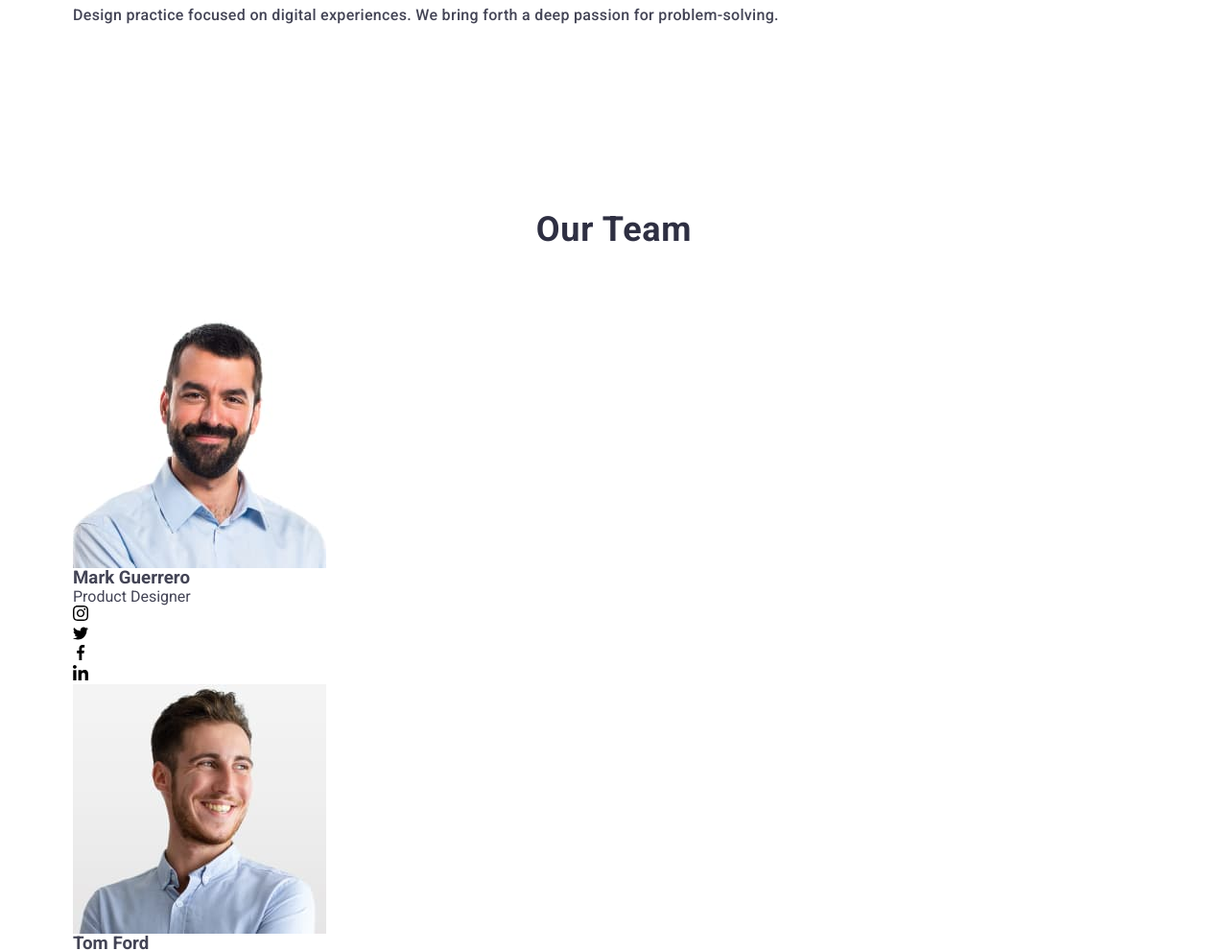
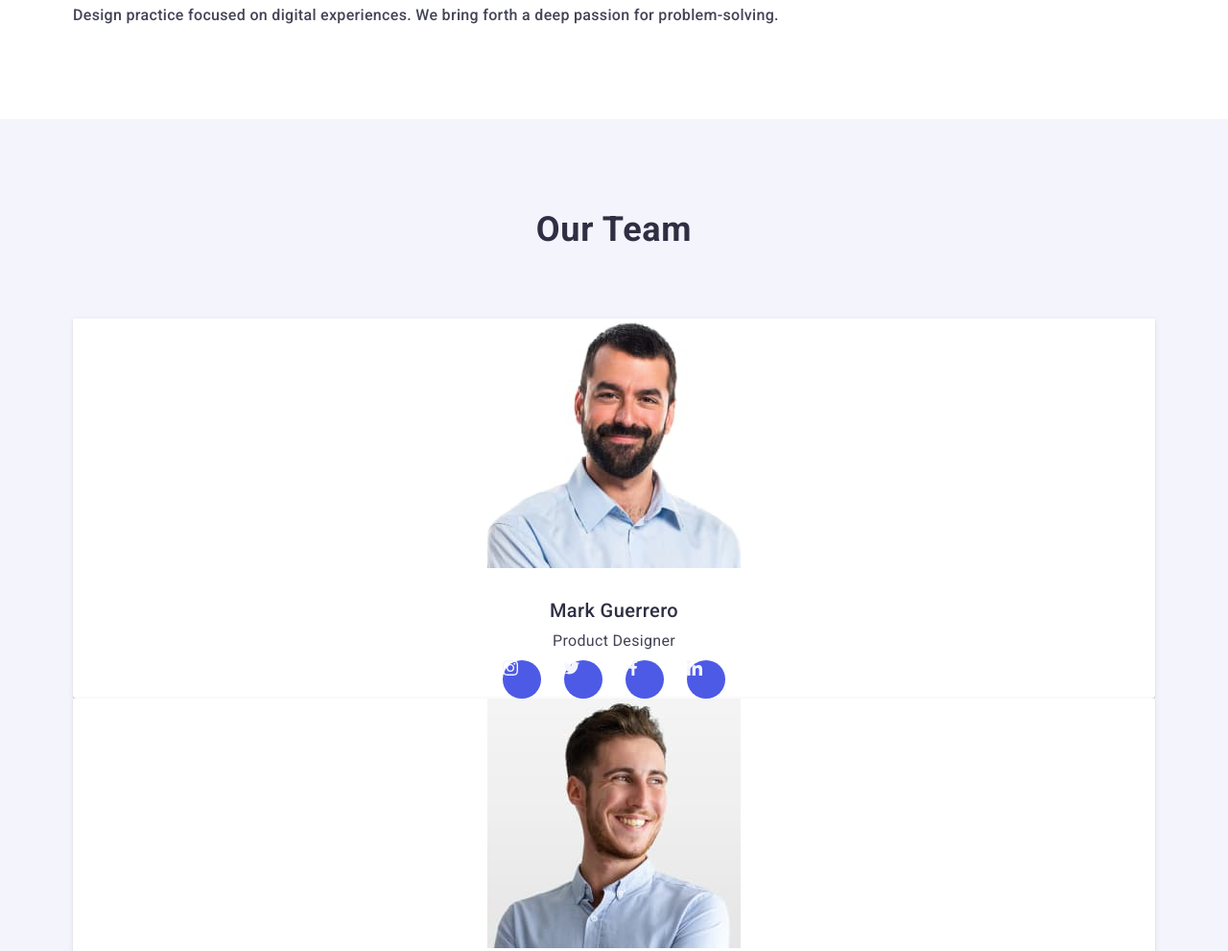
Before and after one commit to Lariysa/goit-homework-06, a plain HTML site: page index.html in a window 1280 px wide. Shown: the part 1072-2063 px from the top of the page at 96% size. Drawn offline with nearby package versions, Linux system fonts and the light colour scheme.

Commit message:
add.index.html

```diff
--- a/css/styles.css
+++ b/css/styles.css
@@ -263,6 +263,7 @@ color: var(--WHITE, #FFF);
     align-items: flex-start;
     gap: 10px;
     border-radius: 4px;
+    border: none;
     margin-left: auto;
     margin-right: auto;
     margin-top: 56px;
@@ -311,11 +312,9 @@ display: none;
 
 .business-rules-list {
     margin-bottom: 72px;
-
 }
 
 /*  EXPERTS */
-
 
 
 .experts-team {
@@ -330,6 +329,60 @@ display: none;
     color: var(--NAVY-BLUE, #2E2F42);
 }
 
+.experts-name  {
+    background-color: var(--CLOUD, #F4F4FD);
+}
+
+.experts-list-tab {
+    width: 100%;
+    display: flex;
+    flex-direction: column;
+    justify-content: center;
+    align-items: center;
+    gap: 32px;
+    border-radius: 0px 0px 4px 4px;
+    background: var(--WHITE, #FFFFFF);
+    box-shadow: 0px 2px 1px 0px rgba(46, 47, 66, 0.08), 0px 1px 1px 0px rgba(46, 47, 66, 0.16), 0px 1px 6px 0px rgba(46, 47, 66, 0.08);
+}
+
+.experts-img-name {
+   text-align: center;
+   font-size: 20px;
+   font-weight: 500;
+   line-height: 1.2; /* 120% */
+   letter-spacing: 0.02em;
+   color: var(--NAVY-BLUE, #2E2F42);
+   margin-bottom: 8px;
+}
+
+
+.social-list {
+    display: flex;
+    justify-content: center;
+    gap: 24px;
+}
+
+.experts-role {
+text-align: center;
+font-size: 16px;
+font-weight: 400;
+line-height: 1.5; /* 150% */
+letter-spacing: 0.02em;
+color: var(--SLATE, #434455);
+margin-bottom: 8px;
+}
+
+.experts-icon{
+    display: block;
+    justify-content: center;
+    align-items: center;
+    width: 40px;
+    height: 40px;
+    border-radius: 50%;
+    fill: #F4F4FD;
+    background-color: #4D5AE5;
+    transition:  background-color 250ms cubic-bezier(0.4, 0, 0.2, 1);
+}
 
 @media screen and (min-width: 768px) {
     .container {
--- a/css/styles.old.css
+++ b/css/styles.old.css
@@ -319,7 +319,7 @@ body{
         padding: 32px 0;
     }
 
-       .social-list{
+    .social-list{
         display: flex;
         justify-content: center;
         gap: 24px;
--- a/index.html
+++ b/index.html
@@ -2,7 +2,7 @@
 <html lang="en">
     <head>
         <meta charset="UTF-8">
-        <meta name="viewport" content="width=, initial-scale=1.0">
+        <meta name="viewport" content="width=device-width, initial-scale=1.0"/>
         <title>Effective Solutions
             for Your Business</title>
 
@@ -42,7 +42,7 @@
                 </nav>
                 <button class="mobile-open-button" type="button">
                     <svg class="mobile-open-button-icon" width="24" height="24">
-                        <use href="./images/icons.svg#icon-burger" ></use>
+                        <use href="./images/icons.svg#icon-burger"></use>
                     </svg>
                 </button>
                         <address class="menu-list">
```
